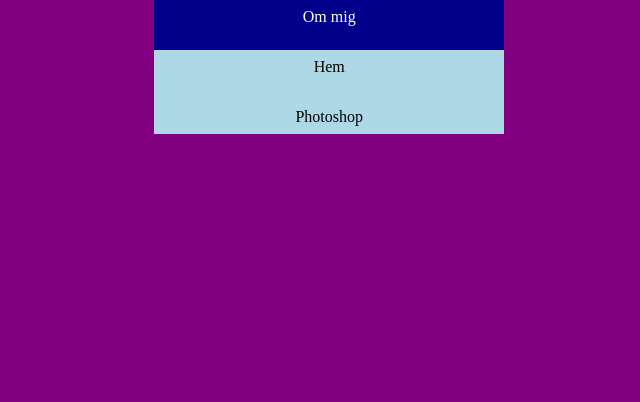
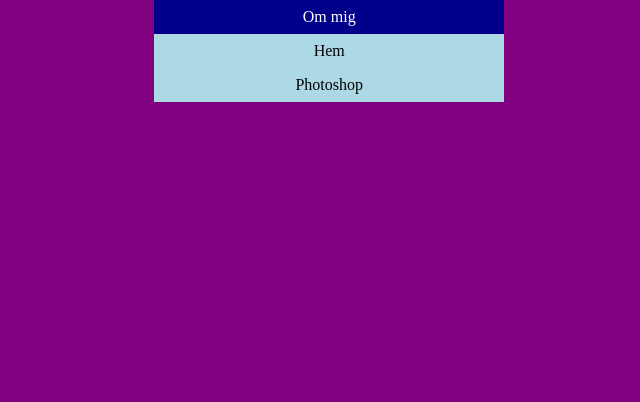
Before and after one commit to AlvinJangvik/Min-hemsida, a plain HTML site: page om_mig.html in a window 1280 px wide. Shown: the part 398-800 px from the top of the page, without its empty margins (372-1012 px from the left). Drawn offline with Linux system fonts and the light colour scheme.

Commit message:
fixade menyn
gjorde så menyn inte hade tomma knappar

```diff
--- a/om_mig.html
+++ b/om_mig.html
@@ -20,9 +20,9 @@
 		<p class="text2">Video värd att kolla</p>
 		<a href="https://www.youtube.com/watch?v=sDj72zqZakE" class="link">Våffla</a>
 		<ul>
-			<li><a class="active" href="om_mig.html">Om mig</li>
-			<li><a href="index.html">Hem</li>
-			<li><a href="photoshop.html">Photoshop</li>
+			<li><a class="active" href="om_mig.html">Om mig</a></li>
+			<li><a href="index.html">Hem</a></li>
+			<li><a href="photoshop.html">Photoshop</a></li>
 		</ul>
 		</nav>
 	</body>
```
Also changed, not shown: index.html (+4 -4 lines), photoshop.html (+3 -3 lines).
